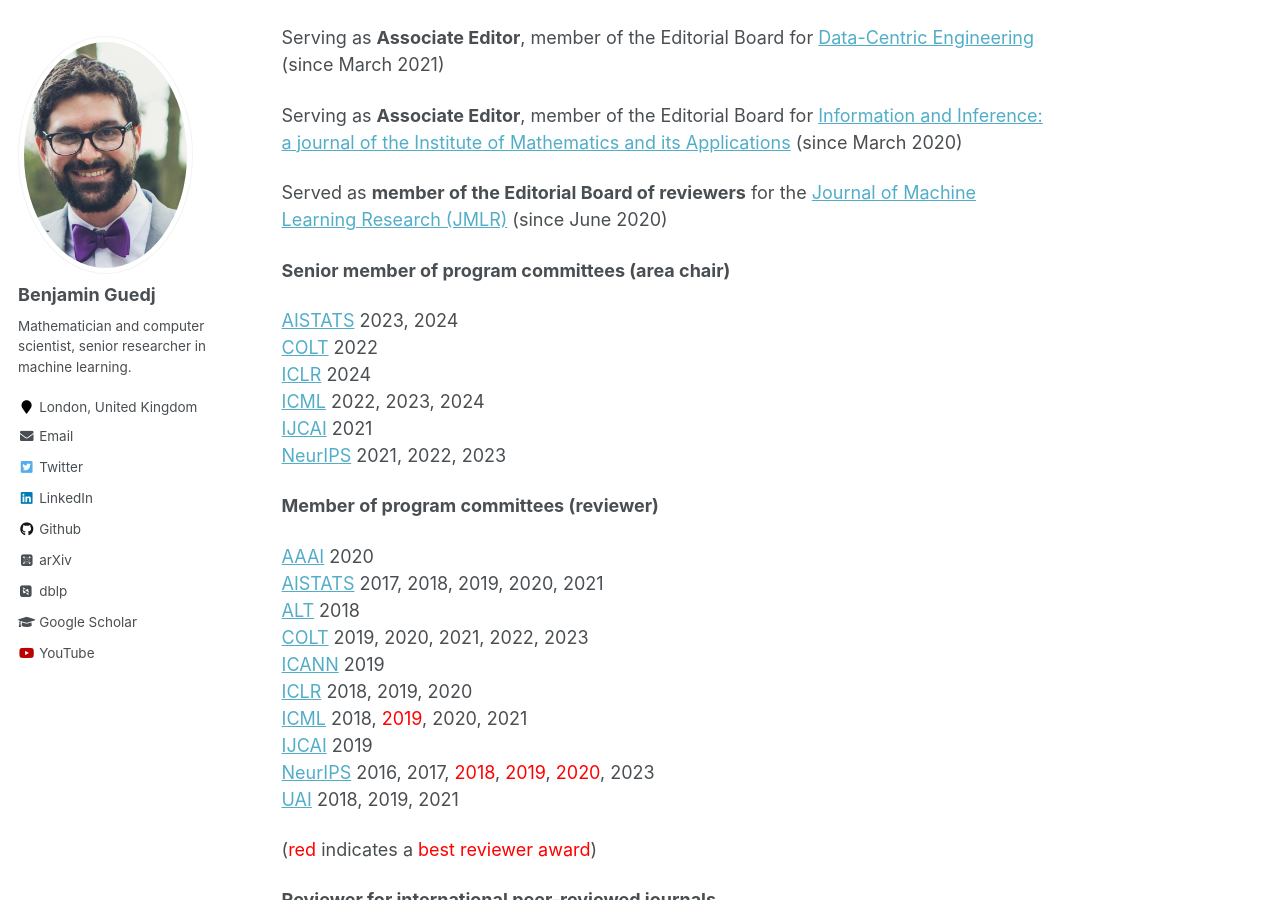
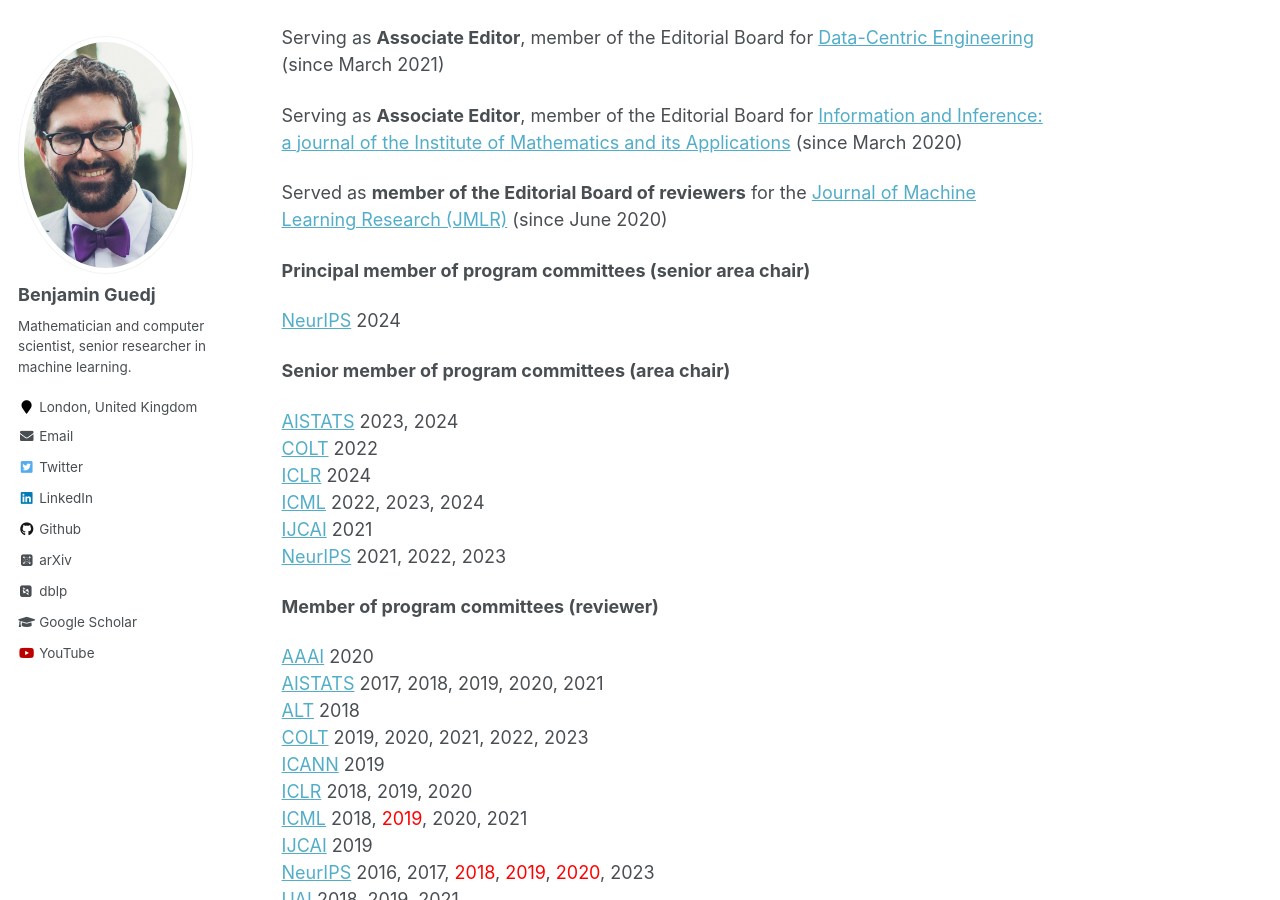
Before and after one commit to bguedj/bguedj.github.io, a Jekyll site: the page built from _pages/service.md, in a window 1280 px wide and 900 px high, scrolled down 1027 px. Built offline with Jekyll 4.4.1, drawn with Linux system fonts in a browser that asks for light colours; some web fonts are replaced.

Commit message:
sac neurips 2024

```diff
--- a/_pages/service.md
+++ b/_pages/service.md
@@ -38,6 +38,10 @@ Serving as **Associate Editor**, member of the Editorial Board for [Data-Centric
 Serving as **Associate Editor**, member of the Editorial Board for [Information and Inference: a journal of the Institute of Mathematics and its Applications](https://academic.oup.com/imaiai) (since March 2020)
 
 Served as **member of the Editorial Board of reviewers** for the [Journal of Machine Learning Research (JMLR)](http://www.jmlr.org) (since June 2020)
+
+**Principal member of program committees (senior area chair)**
+
+[NeurIPS](https://neurips.cc) 2024
 
 **Senior member of program committees (area chair)**
 
```
